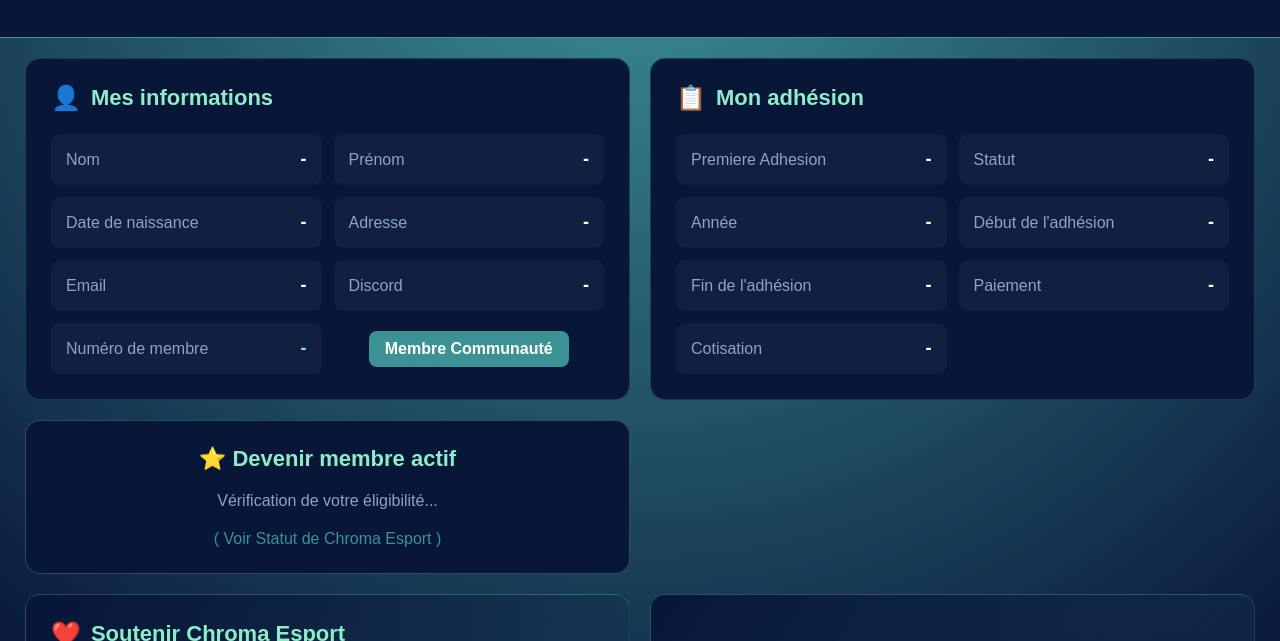
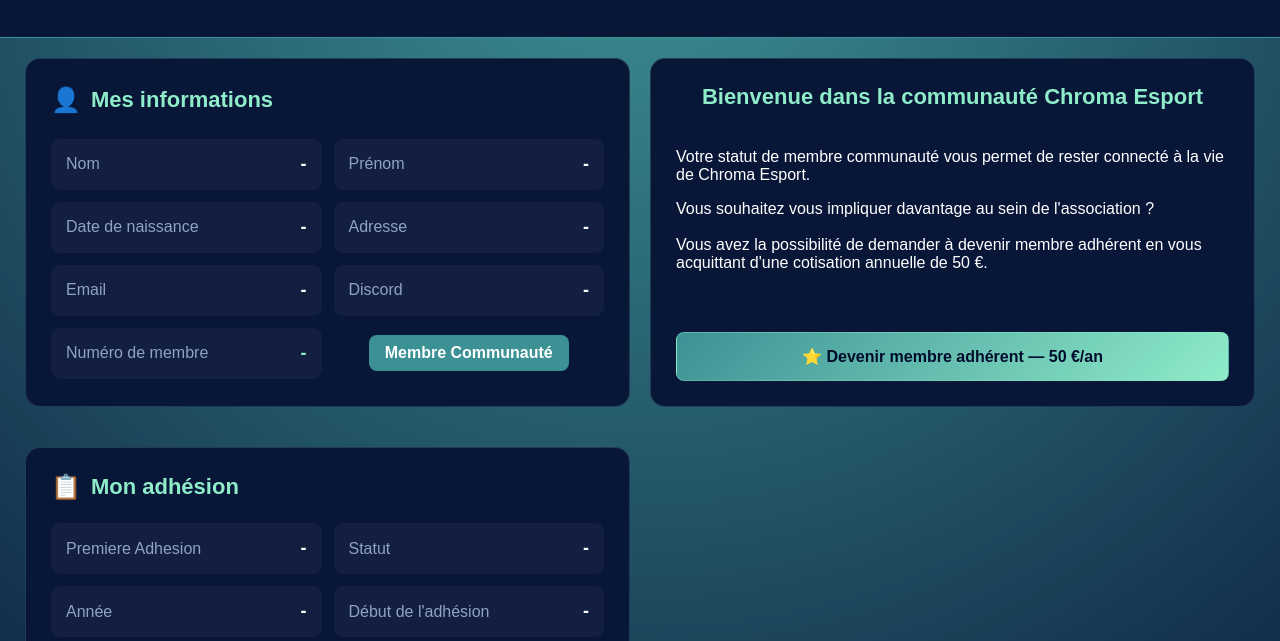
Before and after one commit to ChromaEsport/adhesion, a plain HTML site: page espace-membre.html in a window 1280 px wide. Shown: the part 117-758 px from the top of the page. Drawn offline with Linux system fonts and the light colour scheme; no server answers.

Commit message:
Add !important to display property in CSS

```diff
--- a/espace-membre.css
+++ b/espace-membre.css
@@ -272,7 +272,7 @@
     font-size: 16px;
     font-weight: bold;
     transition: transform 0.2s, opacity 0.2s, box-shadow 0.2s;
-    display:flex;
+    display:flex !important;
 }
 
 #boutonDevenirAdherent:hover {
@@ -353,7 +353,7 @@
 BLOC Communaute
 ============================== */
 .bloc-communaute {
-    display: flex;
+    display: flex !important;
     align-items: center;
 
 }
```
